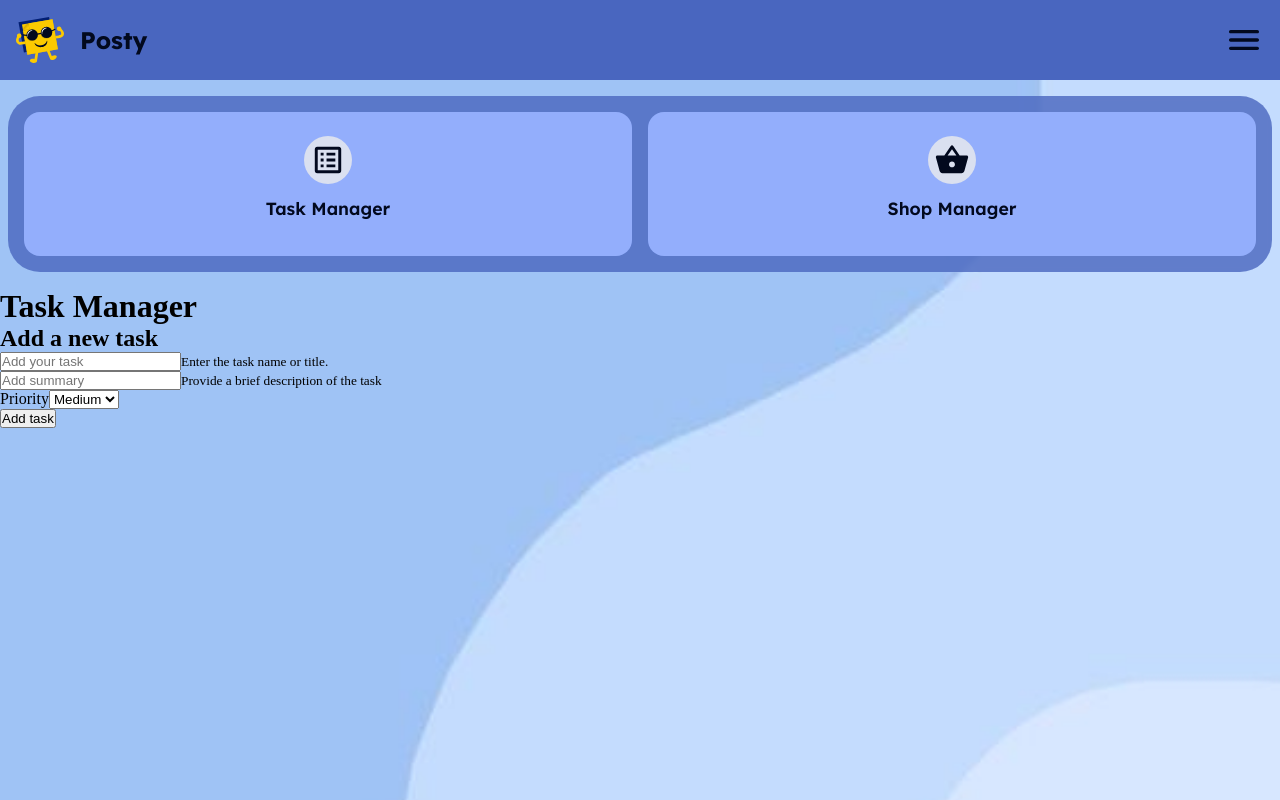
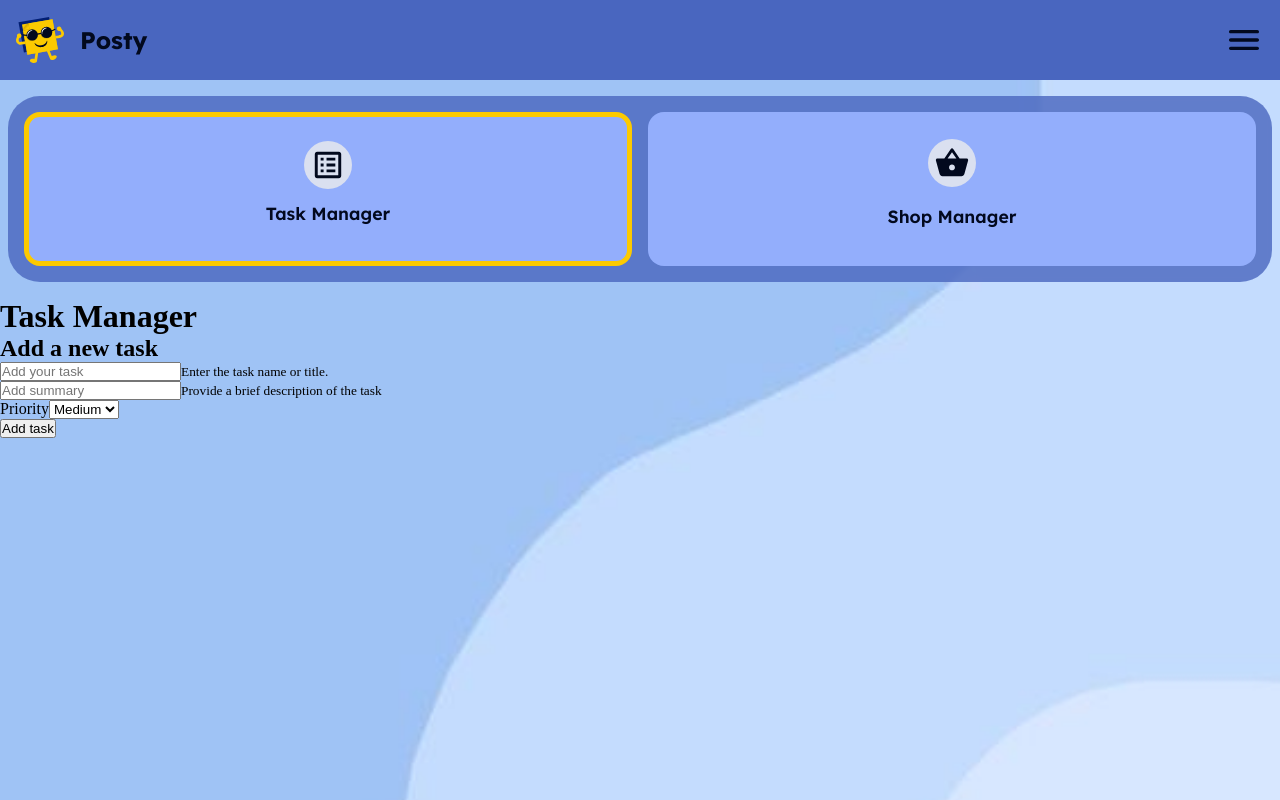
Before and after one commit to EvaneRex/taskmanager, a React (Vite) app: page / in a window 1280 px wide. Built offline with nearby package versions, Linux system fonts and the light colour scheme.

Commit message:
update it works! just need to adjust a bit

```diff
--- a/src/App.css
+++ b/src/App.css
@@ -87,4 +87,7 @@ header .menu-icon {
   border-radius: 50%;
   padding: 0.4rem;
   justify-self: center;
+}
+.switchButtons .active {
+  border: 5px #fcca00 solid;
 }/*# sourceMappingURL=App.css.map */
--- a/src/App.scss
+++ b/src/App.scss
@@ -55,4 +55,8 @@ header {
   button {
     @include partial.switchButtons;
   }
+
+  .active {
+    border: 5px partial.$strongYellow solid;
+  }
 }
```
Also changed, not shown: 1 other file (tests, documents, lock files or other folders).
